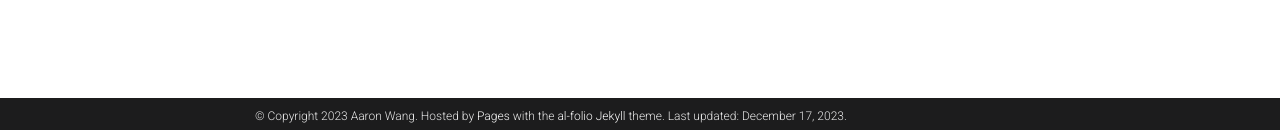
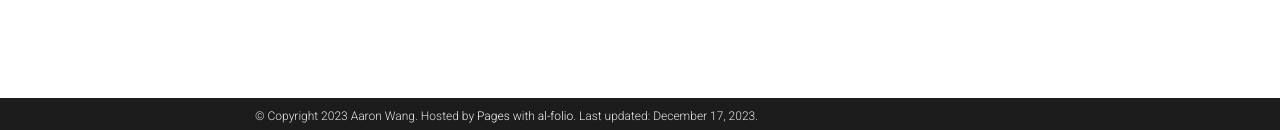
Before and after one commit to philosolog/philosolog.github.io, a Jekyll site: the page built from _pages/publications.md, in a window 1280 px wide. Shown: the part 767-897 px from the top of the page. Built offline with Jekyll 4.4.1, drawn with Linux system fonts in a browser that asks for light colours; comment, search, counter and statistics services are not loaded; a style sheet for code colours, icons or effects is not loaded; some of the changed lines change nothing that is shown.

Commit message:
chore: update _config.yml

```diff
--- a/_config.yml
+++ b/_config.yml
@@ -10,7 +10,7 @@
 description: > # the ">" symbol means to ignore newlines until "footer_text:"
   All things philosolog here!
 footer_text: >
-  Hosted by <a href="https://pages.github.com/" target="_blank">Pages</a> with the <a href="https://github.com/alshedivat/al-folio">al-folio</a> <a href="https://jekyllrb.com/" target="_blank">Jekyll</a> theme.
+  Hosted by <a href="https://pages.github.com/" target="_blank">Pages</a> with <a href="https://github.com/alshedivat/al-folio">al-folio</a>.
 keywords: jekyll, jekyll-theme, academic-website, portfolio-website  # add your own keywords or leave empty
 
 lang: en # the language of your site (for example: en, fr, cn, ru, etc.)
@@ -153,8 +153,6 @@
 # If you have blog posts published on medium.com or other external sources,
 # you can display them in your blog by adding a link to the RSS feed.
 external_sources:
-  - name: medium.com
-    rss_url: https://medium.com/@al-folio/feed
 
 # -----------------------------------------------------------------------------
 # Collections
@@ -297,8 +295,8 @@
 
 # Display different badges withs stats for your publications
 enable_publication_badges:
-  altmetric: true # Altmetric badge (https://www.altmetric.com/products/altmetric-badges/)
-  dimensions: true # Dimensions badge (https://badge.dimensions.ai/)
+  altmetric: false # Altmetric badge (https://www.altmetric.com/products/altmetric-badges/)
+  dimensions: false # Dimensions badge (https://badge.dimensions.ai/)
 
 # Filter out certain bibtex entry keywords used internally from the bib output
 filtered_bibtex_keywords: [abbr, abstract, arxiv, bibtex_show, html, pdf, selected, supp, blog, code, poster, slides, website, preview, altmetric]
```
